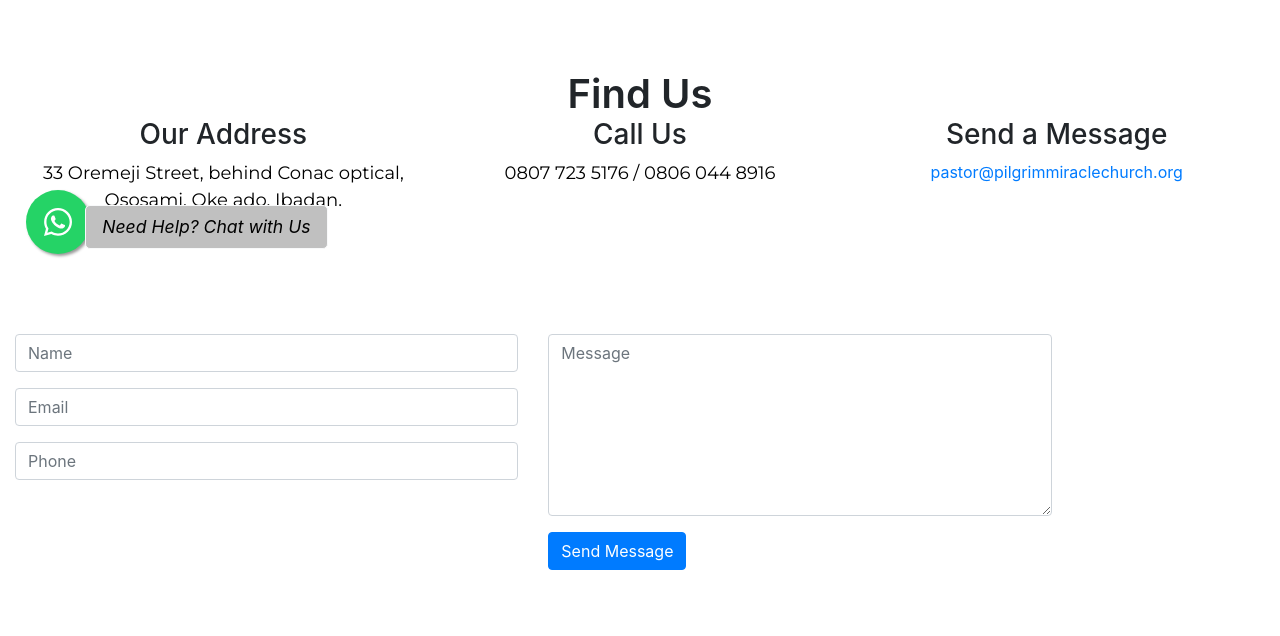
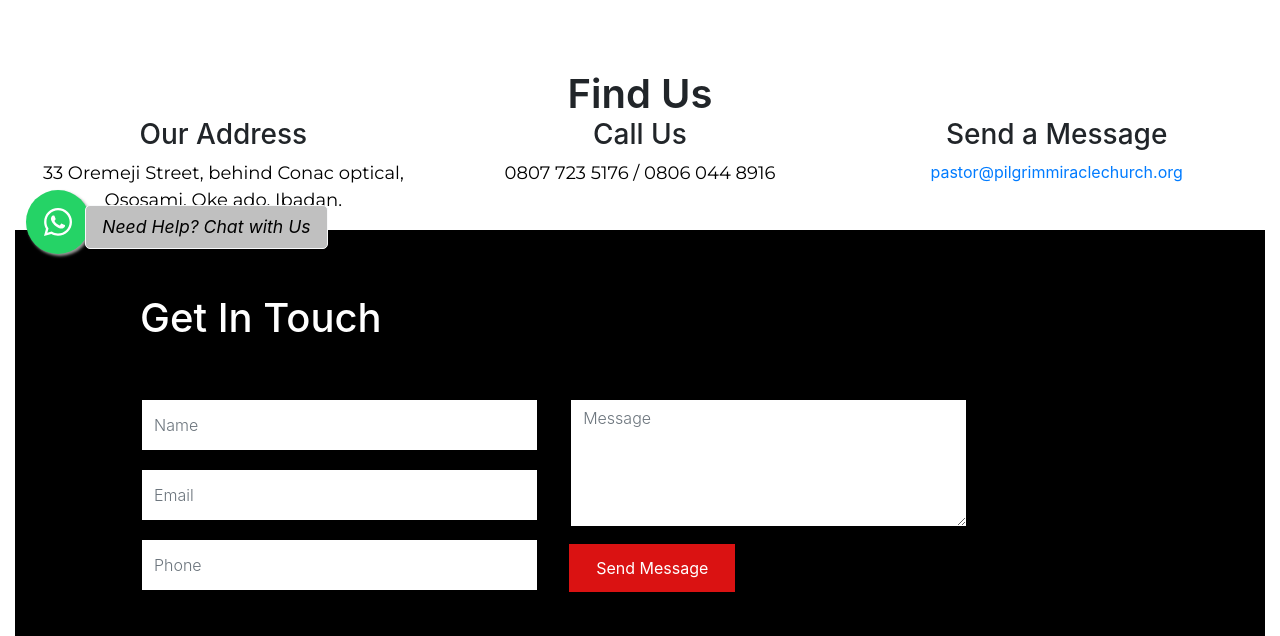
Before and after one commit to ojoilesanmi/pilgrimage_church, a Django app: page /contact in a window 1280 px wide. Shown: the part 506-1142 px from the top of the page. Run offline with Django 3.2, Linux system fonts and the light colour scheme; parts of the project's set-up code (start-up, migrations or seed data) failed here and were passed over; some libraries are stand-ins or nearby versions; grey boxes are pictures that could not be loaded.

Commit message:
Added Styling for Contact Page

```diff
--- /dev/null
+++ b/pilgrimage/pilgrimage/static/css/contact.css
@@ -0,0 +1,46 @@
+h1, h2, h3, h4, h5, h6{
+    color: #000;
+  font-family: "Montserrat", Arial, sans-serif;
+  font-weight: 700;
+  margin: 0 0 30px 0;
+}
+#fh5co-main {
+
+  -webkit-transition: 0.5s;
+  -o-transition: 0.5s;
+  transition: 0.5s;
+  background-color: black;
+}
+#fh5co-main .fh5co-narrow-content {
+  position: relative;
+  width: 80%;
+  margin: 0 auto;
+  padding: 4em 0;
+}
+.form-control{
+    -webkit-appearance: none;
+  -moz-appearance: none;
+  appearance: none;
+  box-shadow: none;
+  background: transparent;
+  border: 2px solid rgba(0, 0, 0, 0.1) !important;
+  height: 54px !important;
+  font-size: 18px;
+  font-weight: 300;
+  -webkit-border-radius: 0px;
+  -moz-border-radius: 0px;
+  -ms-border-radius: 0px;
+  border-radius: 0px !important;
+}
+#message {
+  height: 130px !important;
+}
+.btn.btn-md {
+  padding: 10px 25px !important;
+}
+.btn-primary {
+  background: #da1212 !important;
+  color: #fff !important;
+  border: 2px solid #da1212 !important;
+border-radius: 0px !important;
+}
```
Also changed, not shown: templates/church/index.html (+5 -3 lines).
